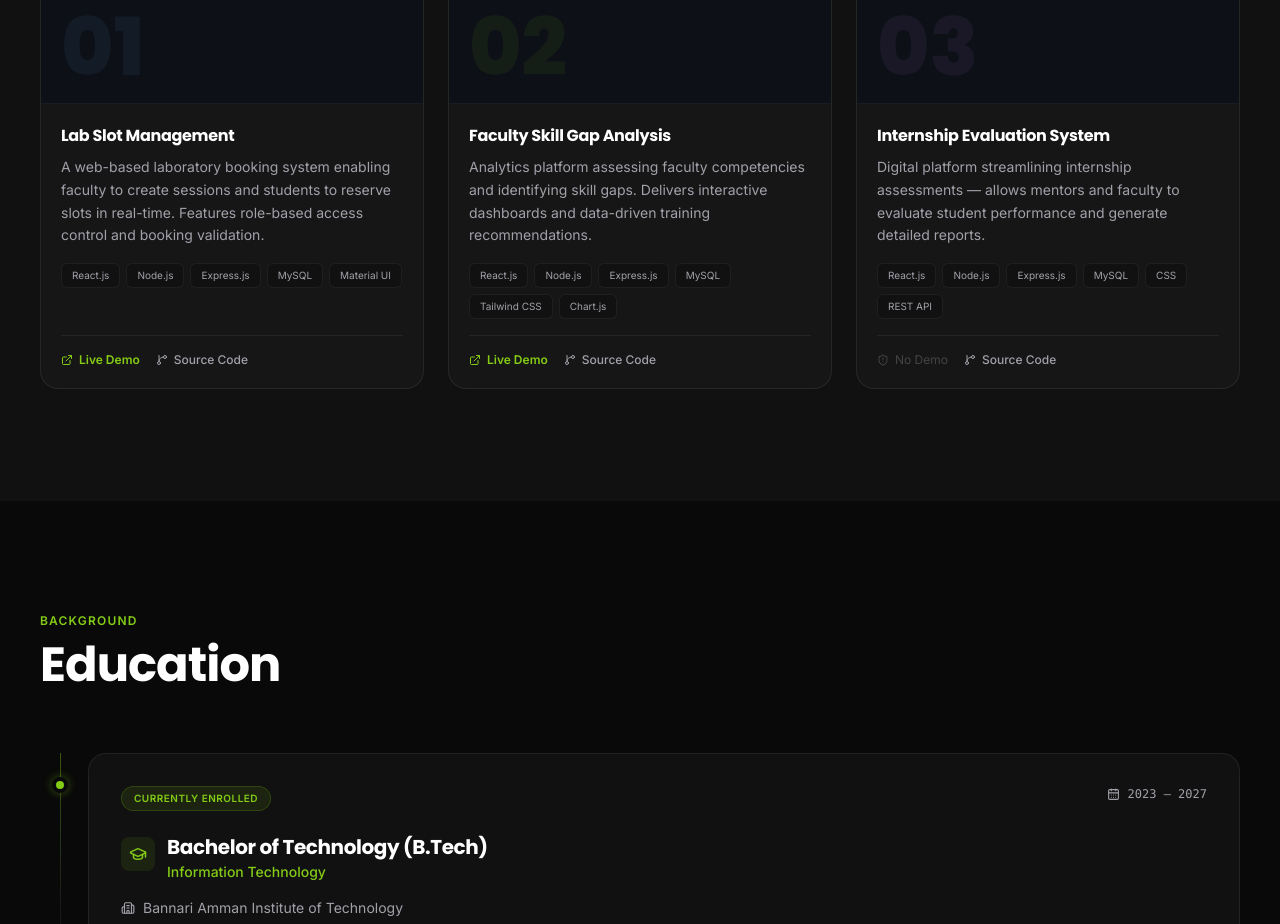
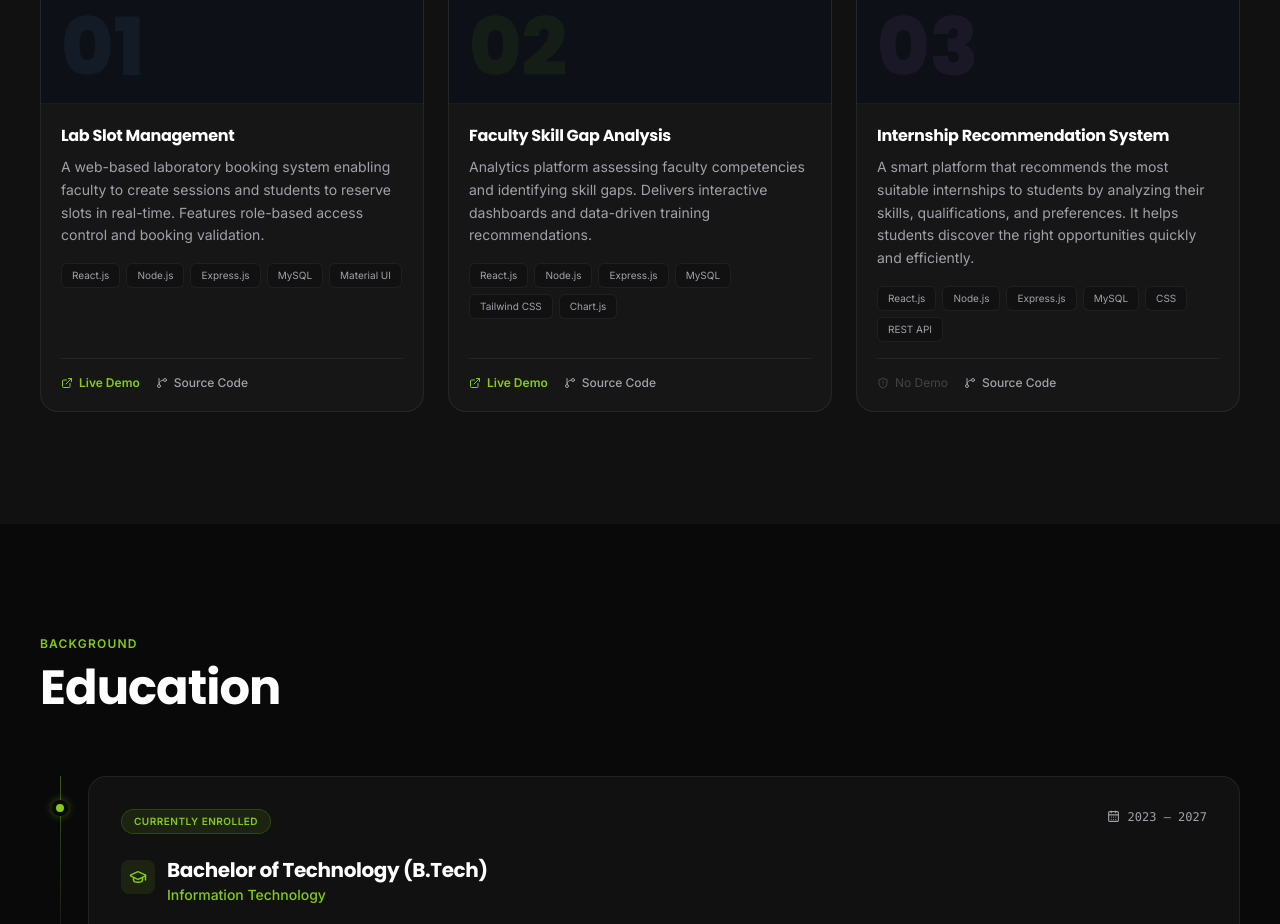
Before and after one commit to harrish159/Portfolio, a React (Vite) app: page / in a window 1280 px wide. Shown: the part 2660-3584 px from the top of the page. Built offline with nearby package versions, Linux system fonts and the light colour scheme.

Commit message:
Project Added

```diff
--- a/src/components/Projects.jsx
+++ b/src/components/Projects.jsx
@@ -11,34 +11,44 @@ const fadeUp = (i = 0) => ({
 
 const projects = [
   {
-    id: '01',
-    title: 'Lab Slot Management',
-    description: 'A web-based laboratory booking system enabling faculty to create sessions and students to reserve slots in real-time. Features role-based access control and booking validation.',
-    tech: ['React.js', 'Node.js', 'Express.js', 'MySQL', 'Material UI'],
-    demo: 'https://laboratory-management-mauve.vercel.app/',
-    code: 'https://github.com/MohithIT203/Laboratory-Management.git',
-    badge: 'Full-Stack',
-    accent: '#60A5FA',
+    id: "01",
+    title: "Lab Slot Management",
+    description:
+      "A web-based laboratory booking system enabling faculty to create sessions and students to reserve slots in real-time. Features role-based access control and booking validation.",
+    tech: ["React.js", "Node.js", "Express.js", "MySQL", "Material UI"],
+    demo: "https://laboratory-management-mauve.vercel.app/",
+    code: "https://github.com/MohithIT203/Laboratory-Management.git",
+    badge: "Full-Stack",
+    accent: "#60A5FA",
   },
   {
-    id: '02',
-    title: 'Faculty Skill Gap Analysis',
-    description: 'Analytics platform assessing faculty competencies and identifying skill gaps. Delivers interactive dashboards and data-driven training recommendations.',
-    tech: ['React.js', 'Node.js', 'Express.js', 'MySQL', 'Tailwind CSS', 'Chart.js'],
-    demo: 'https://skill-gap-analysis-harrishj.vercel.app/',
-    code: 'https://github.com/harrish159/Skill_gap_analysis.git',
-    badge: 'Full-Stack',
-    accent: '#84CC16',
+    id: "02",
+    title: "Faculty Skill Gap Analysis",
+    description:
+      "Analytics platform assessing faculty competencies and identifying skill gaps. Delivers interactive dashboards and data-driven training recommendations.",
+    tech: [
+      "React.js",
+      "Node.js",
+      "Express.js",
+      "MySQL",
+      "Tailwind CSS",
+      "Chart.js",
+    ],
+    demo: "https://skill-gap-analysis-harrishj.vercel.app/",
+    code: "https://github.com/harrish159/Skill_gap_analysis.git",
+    badge: "Full-Stack",
+    accent: "#84CC16",
   },
   {
-    id: '03',
-    title: 'Internship Evaluation System',
-    description: 'Digital platform streamlining internship assessments — allows mentors and faculty to evaluate student performance and generate detailed reports.',
-    tech: ['React.js', 'Node.js', 'Express.js', 'MySQL', 'CSS', 'REST API'],
+    id: "03",
+    title: "Internship Recommendation System",
+    description:
+      "A smart platform that recommends the most suitable internships to students by analyzing their skills, qualifications, and preferences. It helps students discover the right opportunities quickly and efficiently.",
+    tech: ["React.js", "Node.js", "Express.js", "MySQL", "CSS", "REST API"],
     demo: null,
-    code: 'https://github.com/MohithIT203/sih-internship.git',
-    badge: 'Full-Stack',
-    accent: '#C084FC',
+    code: "https://github.com/MohithIT203/sih-internship.git",
+    badge: "Full-Stack",
+    accent: "#C084FC",
   },
 ];
 
```
